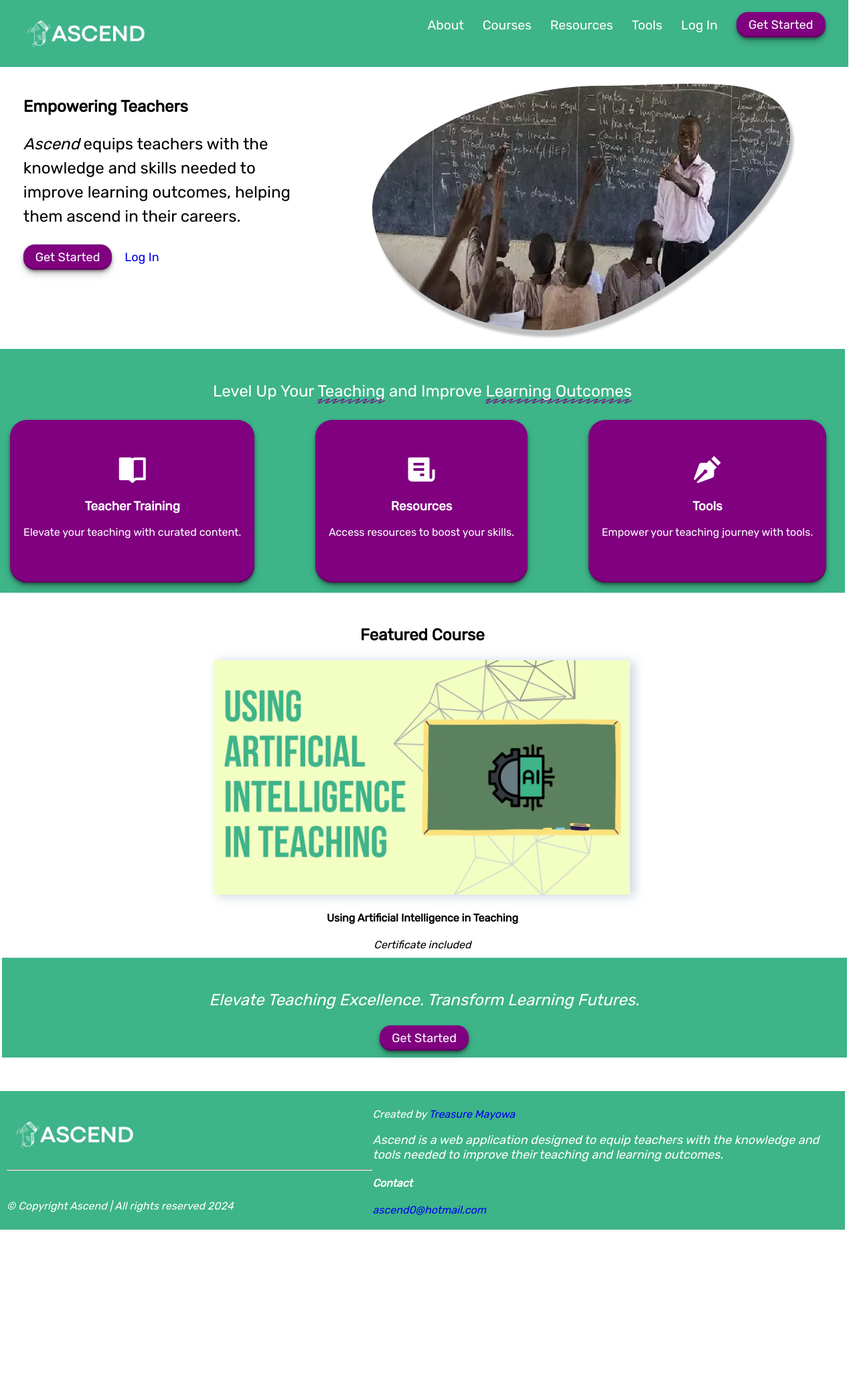
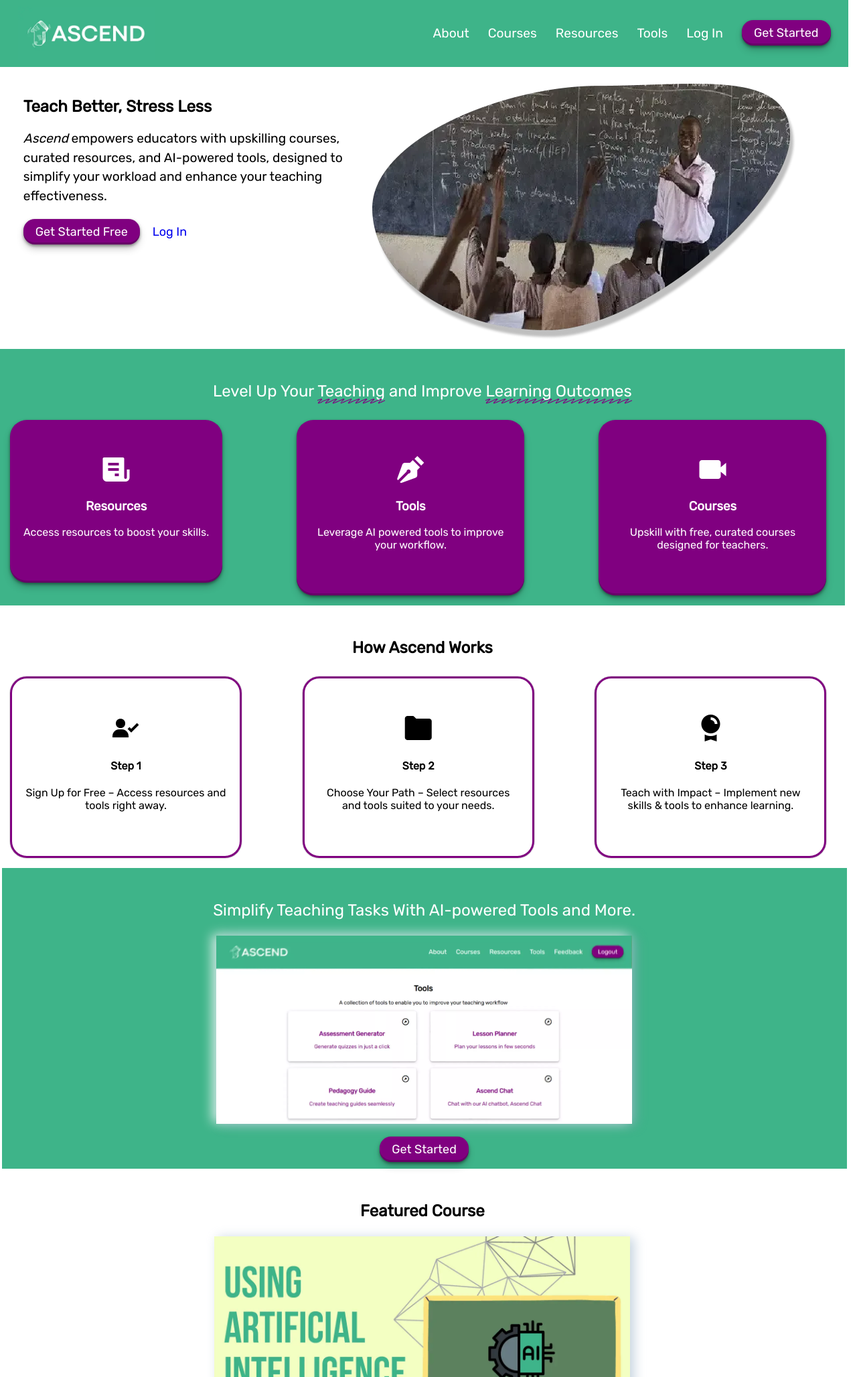
Before and after one commit to Treasure-Mayowa/Ascend, a Django app: page / in a window 1280 px wide. Shown: the top 2056 px of the page at 67% size. Before the commit the page ends 1836 px from the top, so only its background shows below. Run offline with Django 4.2, Linux system fonts and the light colour scheme.

Commit message:
Update ui

```diff
--- a/ascend/static/ascend/main.css
+++ b/ascend/static/ascend/main.css
@@ -5,15 +5,13 @@
     box-sizing: none !important;
     width: 99% !important;
     }
-    nav a.icon {
-      display: block;
-    }
     nav a {
       display: none;
     }
     nav a.icon {
         float: right;
         display: block;
+        padding: 20px 0;
     }
     .chatbot-container {
       width: 90% !important;
@@ -87,10 +85,10 @@ nav .icon {display: none;}
 nav div {
     float: right;
     margin-right: 1%;
+    padding: 20px 0 !important;
     display: flex;
     position: relative;
     right: 0;
-    padding: 8px;
     top: 50;
     align-items: center;
 }
@@ -150,7 +148,7 @@ nav a {
 .left {
     float: left;
     margin-left: 2%;
-    width: 34%;
+    width: 40%;
 }
 
 .right {
@@ -159,17 +157,25 @@ nav a {
     width: 55%;
 }
 
-.features {
+.features, .step {
     text-align: center;
     border-radius: 25px;
     padding: 20px;
     padding-top: 50px;
     padding-bottom: 50px;
     box-shadow: rgba(0, 0, 0, 0.4) 0px 2px 4px, rgba(0, 0, 0, 0.3) 0px 7px 13px -3px, rgba(0, 0, 0, 0.2) 0px -3px 0px inset;
-    flex: 0 0 calc(33.333333% - 10px);
+    flex: 1 1 calc(33.333% - 20px);
     margin: 5px;
+    max-width: 300px;
     color: #fff;
     background-color: #800080;
+}
+.step {
+  background-color: #fff !important;
+  color: #000;
+  border-style: solid;
+  border-color: #800080;
+  box-shadow: rgba(0, 0, 0, 0.02) 0px 1px 3px 0px, rgba(27, 31, 35, 0.15) 0px 0px 0px 1px;
 }
 
 .features.resources {
@@ -204,6 +210,9 @@ nav a {
   box-shadow: rgba(0, 0, 0, 0.25) 0px 0.0625em 0.0625em, rgba(0, 0, 0, 0.25) 0px 0.125em 0.5em, rgba(255, 255, 255, 0.1) 0px 0px 0px 1px inset;
   border: none;
 }
+.white {
+  color:white !important;
+}
 .courses {
     text-align: center;
     border-radius: 10px;
@@ -213,6 +222,7 @@ nav a {
     color: #000;
     width: 50%;
     box-shadow: rgba(0, 0, 0, 0.25) 0px 0.0625em 0.0625em, rgba(0, 0, 0, 0.25) 0px 0.125em 0.5em, rgba(255, 255, 255, 0.1) 0px 0px 0px 1px inset;
+    flex: 1 1 calc(42.99% - 20px);
 }
 .courses img {
     float: left;
@@ -510,6 +520,7 @@ footer {
     margin-bottom: 20px;
     cursor: pointer;
     width: 50%;
+    color: #800080;
 }
 
 .card:hover, .card:hover i {
@@ -603,3 +614,7 @@ footer {
 #myBtn:hover {
   background-color: #555; /* Add a dark-grey background on hover */
 }
+
+.recommendation {
+  padding: 10px;
+}
--- a/ascend/templates/ascend/about.html
+++ b/ascend/templates/ascend/about.html
@@ -14,7 +14,9 @@
         <h2>About Ascend</h2>
         <p style="font-size: larger; line-height: 1.5;">Ascend is a platform designed to equip Nigerian teachers with the knowledge and tools needed to improve learning outcomes and their teaching delivery. With Ascend, teachers get access to courses, training and teaching resources and AI-powered tools on improving themselves.</p>
         <br>
-        <p></p>
+        <h3>Why Ascend?</h3>
+        <p style="font-size: larger; line-height: 1.5;">Many teachers in Nigeria and across Africa face overwhelming workloads, limited resources, and few opportunities for professional development. Ascend was built to change that. By providing easy access to innovative tools and resources, Ascend helps teachers streamline their work, freeing up more time for impactful teaching while improving their overall teaching quality.</p>
+        <a href="{% url "register" %}"><button class="button">Try Ascend<i class='bx bxs-chevrons-right bx-tada' ></i></button></a>
     </div>
 </section>
 {% endblock body %}
--- a/ascend/templates/ascend/feedback.html
+++ b/ascend/templates/ascend/feedback.html
@@ -2,8 +2,7 @@
 {% block title %}Feedback - Ascend{% endblock title %}
 {% block body %}
 <section class="main">
-    <p>Ascend is designed to help teachers upskill and improve the quality of their teaching. Our goal: "Provide teachers with training, resources, and tools to improve their quality." Part of achieving this goal involves measuring and tracking our impact and effectiveness to order to serve you better. Kindly take few minutes to provide feedback through this feedback form.
-    </p>
+    <p>Ascend is designed to help teachers upskill and improve the quality of their teaching. Our goal: "Provide teachers with training, resources, and tools to improve their quality." Part of achieving this goal involves measuring and tracking our impact and effectiveness to order to serve you better. Kindly take few minutes to provide feedback through this feedback form.</p>
     <iframe id="form" src="https://docs.google.com/forms/d/e/1FAIpQLSc5Tu3rlog2kTNiIvekeLCi9kHJgWQ4r2fonX9lWMTkVVe5BQ/viewform?embedded=true" frameborder="0" marginheight="0" marginwidth="0">Loading…</iframe>
 </section>
 {% endblock body %}
--- a/ascend/templates/ascend/index.html
+++ b/ascend/templates/ascend/index.html
@@ -29,25 +29,17 @@
         <img src="{% static "ascend/Teachers.webp" %}" alt="Image of a teacher teaching class" />
     </div>
     <div class="left">
-        <h2>Empowering Teachers</h2>
-        <p style="font-size: x-large; line-height: 1.5;"><em>Ascend</em> equips teachers with the
-            knowledge and skills needed to improve
-            learning outcomes, helping them
-            ascend in their careers.</p>
-        <a href="{% url "register" %}"><button class="button">Get Started</button></a>
+        <h2>Teach Better, Stress Less</h2>
+            <p style="font-size: larger; line-height: 1.5;">
+                <em>Ascend</em> empowers educators with upskilling courses, curated resources, and AI-powered tools, designed to simplify your workload and enhance your teaching effectiveness.
+            </p>
+        <a href="{% url "register" %}"><button class="button">Get Started Free</button></a>
         <a href="{% url "login" %}" style="padding: 15px; font-size: large;">Log In</a>
     </div>
 </section>
 <section class="main green">
     <p style="text-align: center; font-size: x-large;">Level Up Your <span class="fancy">Teaching</span> and Improve <span class="fancy">Learning Outcomes</span></p>
     <div class="activities">
-        <a href="#">
-            <div class="features">
-                <i class='bx bxs-book-open bx-lg'></i>
-                <h3>Teacher Training</h3>
-                <p>Elevate your teaching with curated content.</p>
-            </div>
-        </a>
         <a href="#">
             <div class="features">
                 <i class='bx bxs-receipt bx-lg'></i>
@@ -59,20 +51,49 @@
             <div class="features">
                 <i class='bx bxs-pen bx-lg'></i>
                 <h3>Tools</h3>
-                <p>Empower your teaching journey with tools.</p>
+                <p>Leverage AI powered tools to improve your workflow.</p>
+            </div>
+        </a>
+        <a href="#">
+            <div class="features">
+                <i class='bx bxs-video bx-lg'></i>
+                <h3>Courses</h3>
+                <p>Upskill with free, curated courses designed for teachers.</p>
             </div>
         </a>
     </div>
 </section>
+<section class="main">
+    <h3 style="text-align: center; font-size: x-large;">How Ascend Works</h3>
+    <div class="activities">
+    <div class="step">
+        <i class="bx bxs-user-check bx-lg"></i>
+        <h4>Step 1</h4>
+        <p>Sign Up for Free – Access resources and tools right away.</p>
+    </div>
+    <div class="step">
+        <i class="bx bxs-folder bx-lg"></i>
+        <h4>Step 2</h4>
+        <p>Choose Your Path – Select resources and tools suited to your needs.</p>
+    </div>
+    <div class="step">
+        <i class="bx bxs-award bx-lg"></i>
+        <h4>Step 3</h4>
+        <p>Teach with Impact – Implement new skills & tools to enhance learning.</p>
+    </div>
+    </div>
+</section>
+<section class="main green cta">
+    <p style="font-size: x-large;">Simplify Teaching Tasks With AI-powered Tools and More.</p>
+    <img src="{% static "ascend/Tools-Ascend.webp" %}" alt="Ascend Tools Interface" class="thumbnail" />
+    <br/>
+    <a href="{% url "register" %}"><button class="button" style="text-align: center;">Get Started</button></a>
+</section>
 <section class="main featured">
     <h3>Featured Course</h3>
-    <img src="{% static "ascend/ai-course-thumbnail.webp" %}" alt="Ascend Logo" class="thumbnail" />
+    <img src="{% static "ascend/ai-course-thumbnail.webp" %}" alt="Ascend AI Course" class="thumbnail" />
     <h4>Using Artificial Intelligence in Teaching</h4>
     <em>Certificate included</h4>
 </section>
-<section class="main green cta">
-    <p style="font-size: x-large;">Elevate Teaching Excellence. Transform Learning Futures.</p>
-    <a href="{% url "register" %}"><button class="button" style="text-align: center;">Get Started</button></a>
-</section>
 {% endif %}
 {% endblock body %}
--- a/ascend/templates/ascend/layout.html
+++ b/ascend/templates/ascend/layout.html
@@ -30,10 +30,14 @@
                     <h1 style="display: none;">Ascend</h1>
                 </a>
                 <div>
-                    <a href="{% url "about" %}">About</a>
-                    <a href="{% url "courses" %}">Courses</a>
-                    <a href="{% url "resources" %}">Resources</a>
-                    <a href="{% url "tools" %}">Tools</a>
+                    {% if user.is_authenticated %}
+                        <a href="{% url "home" %}">Dashboard</a>
+                    {% else %}
+                        <a href="{% url "about" %}">About</a>
+                    {% endif %}
+                        <a href="{% url "courses" %}">Courses</a>
+                        <a href="{% url "resources" %}">Resources</a>
+                        <a href="{% url "tools" %}">Tools</a>
                     {% if user.is_authenticated %}
                         <a href="{% url "feedback" %}">Feedback</a>
                         <a href="{% url "logout" %}"><button class="button">Logout</button></a>
@@ -46,16 +50,19 @@
             {% block body %}{% endblock body %}
         </body>
         <footer class="main green">
-            <img src="{% static "ascend/Ascend.webp" %}" alt="Ascend Logo" height="80"/>
+            <div class='left'>
+                <img src="{% static "ascend/Ascend.webp" %}" alt="Ascend Logo" height="80"/>
+                <p style="font-size: large;">Ascend is a web application designed to equip teachers with the knowledge and tools needed to improve their teaching and learning outcomes.  <em>Created by <a href="https://linkedin.com/in/treasure-mayowa" target=”_blank”>Treasure Mayowa</a></em></p>
+            </div>
             <div class="right">
-                <em>Created by <a href="https://linkedin.com/in/treasure-mayowa" target=”_blank”>Treasure Mayowa</a></em>
-                <p style="font-size: large;">Ascend is a web application designed to equip teachers with the knowledge and tools needed to improve their teaching and learning outcomes.</p>
-                <h4>Contact</h4>
-                <a href="mailto:ascend0@hotmail.com" target=”_blank”>ascend0@hotmail.com</a>
+                <h3>Links</h3>
+                <ul>
+                    <li><a href="{% url 'about' %}" class="white">About</a></li>
+                    <li><a href="{% url 'feedback' %}" class="white">Feedback</a></li>
+                    <li><a href="mailto:ascend0@hotmail.com" target=”_blank” class="white">Contact Us</a></li>
+                    <li><a href="mailto:ascend0@hotmail.com" target=”_blank” class="white">Report/Request a Feature</a></li>
+                </ul>
+                <p>© Copyright Ascend, all rights reserved 2024</p>
             </div>
-            <br>
-            <hr>
-            <br>
-            <p>© Copyright Ascend | All rights reserved 2024</p>
         </footer>
     </html>
--- a/ascend/templates/ascend/resources.html
+++ b/ascend/templates/ascend/resources.html
@@ -12,7 +12,7 @@
         <input type="text" required name="search" value="{{ search }}" placeholder="Search"/>
     </form>
     <div style="margin: auto; width: 50%;" >
-        Navigate to: <button class="button" id="links-button">Links</button>
+        Navigate to: <button class="button" id="links-button">Teaching Aids</button>
     </div>
     <br>
     <button onclick="topFunction()" id="myBtn" title="Go to top">Top</button>
@@ -32,7 +32,7 @@
         {% endif %}
     </div>
     <br>
-    <h3 style="text-align: center; font-size: x-large;">Links</h3>
+    <h3 style="text-align: center; font-size: x-large;">Teaching Aids</h3>
     <br>
     <div class="activities" style="width: auto;" id="links">
         {% if resources %}
@@ -47,7 +47,7 @@
     </div>
 
     {% else %}
-    <div>
+    <div style="text-align: center;">
         <i class='bx bx-lock-alt bx-lg'></i>
         <h3><em>You need to be logged in to access resources</em></h3>
     </div>
--- a/ascend/templates/ascend/tools.html
+++ b/ascend/templates/ascend/tools.html
@@ -38,7 +38,7 @@
         </div>
     </div>
     {% else %}
-    <div>
+    <div style="text-align: center;">
         <i class='bx bx-lock-alt bx-lg'></i>
         <h3><em>You need to be logged in to access tools</em></h3>
     </div>
```
Also changed, not shown: ascend/templates/ascend/ascendchat.html (+9 -0 lines), ascend/templates/ascend/courses.html (+14 -3 lines), ascend/static/ascend/Courses-Ascend.webp (added), ascend/static/ascend/Tools-Ascend.webp (added).
